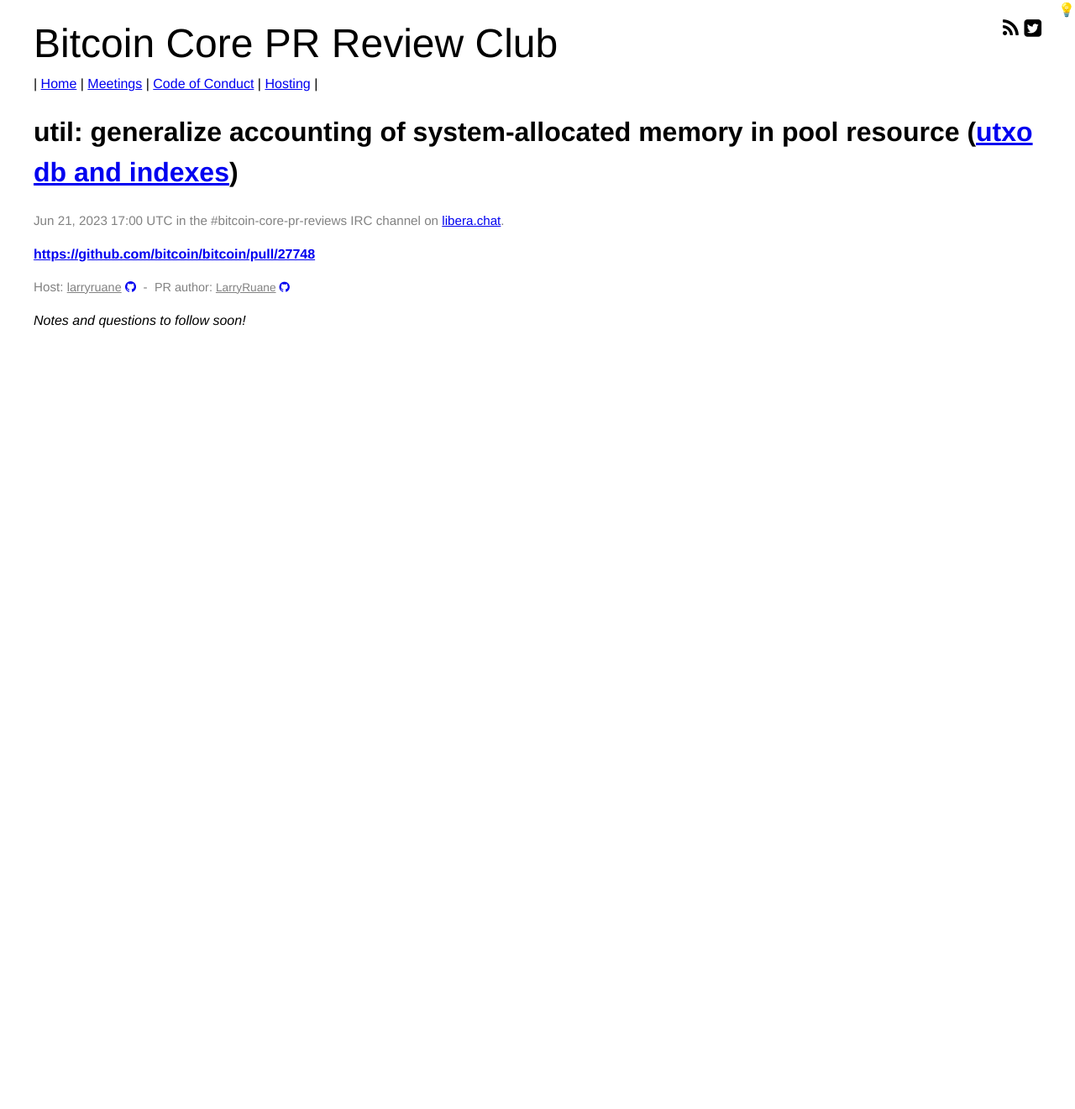
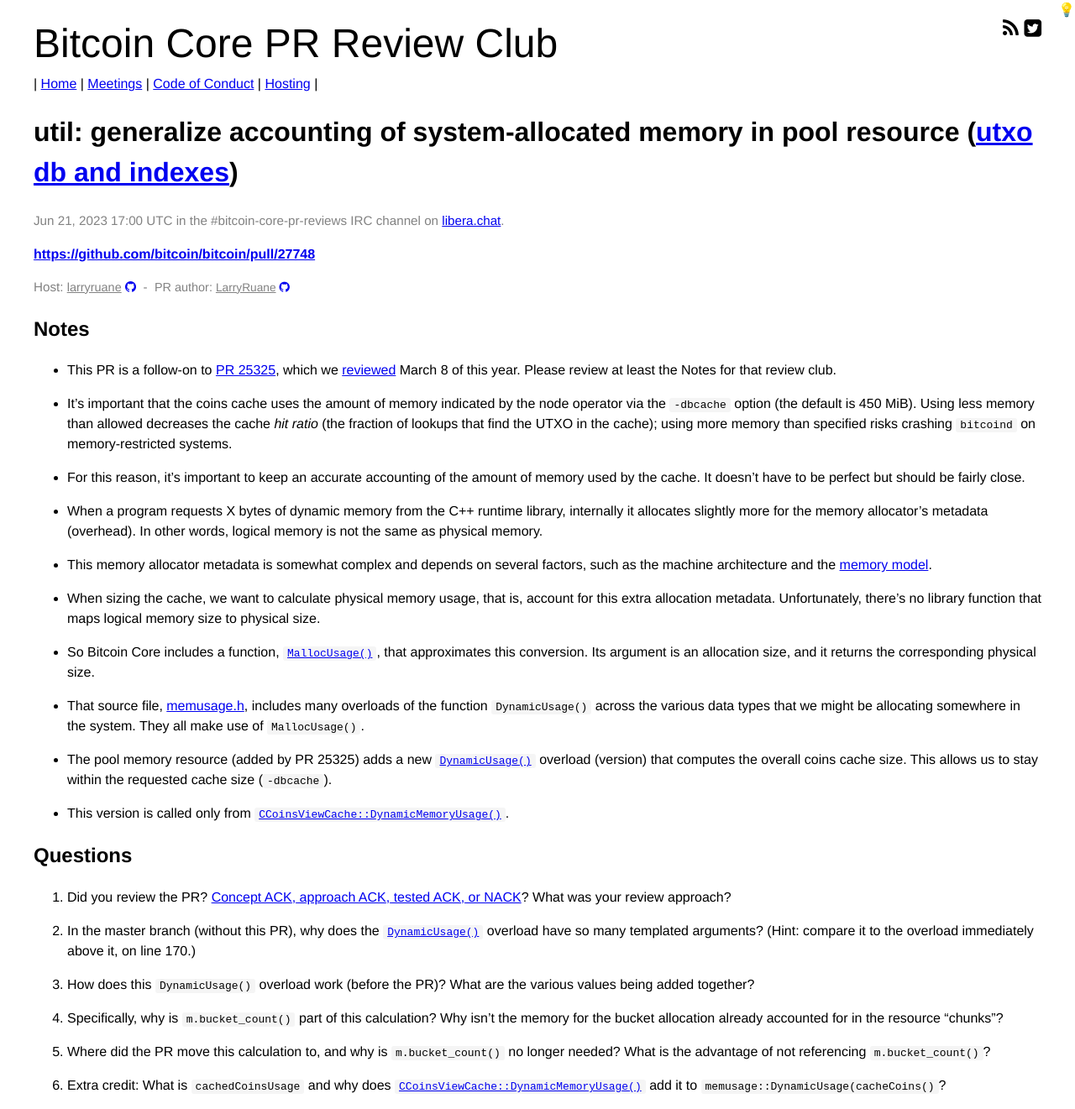
Before and after one commit to bitcoin-core-review-club/website, a Jekyll site: the page built from _posts/2023-06-21-#27748.md, in a window 1280 px wide. Shown: the whole page at 84% size. Built offline with Jekyll 4.4.1, drawn with Linux system fonts in a browser that asks for light colours; before the commit the page ends 916 px from its top, so only the background shows below that.

Commit message:
n27748 questions and notes

```diff
--- a/_posts/2023-06-21-#27748.md
+++ b/_posts/2023-06-21-#27748.md
@@ -10,16 +10,75 @@
 commit:
 ---
 
-_Notes and questions to follow soon!_
+## Notes
 
-<!-- TODO: Before meeting, add notes and questions
-## Notes
+- This PR is a follow-on to [PR 25325](https://github.com/bitcoin/bitcoin/pull/25325),
+  which we [reviewed](https://bitcoincore.reviews/25325) March 8 of this year.
+  Please review at least the Notes for that review club.
+
+- It's important that the coins cache uses the amount of memory indicated by
+  the node operator via the `-dbcache` option (the default is 450 MiB).
+  Using less memory than allowed decreases the cache _hit ratio_ (the
+  fraction of lookups that find the UTXO in the cache); using more memory
+  than specified risks crashing `bitcoind` on memory-restricted systems.
+
+- For this reason, it's important to keep an accurate accounting of the amount
+  of memory used by the cache. It doesn't have to be perfect but should be
+  fairly close.
+
+- When a program requests X bytes of dynamic memory from the C++ runtime
+  library, internally it allocates slightly more for the memory allocator's
+  metadata (overhead). In other words, logical memory is not the same
+  as physical memory.
+
+- This memory allocator metadata is somewhat complex and depends on several
+  factors, such as the machine architecture and the
+  [memory model](https://en.wikipedia.org/wiki/Memory_address#Memory_models).
+
+- When sizing the cache, we want to calculate physical memory usage, that is,
+  account for this extra allocation metadata. Unfortunately, there's no
+  library function that maps logical memory size to physical size.
+
+- So Bitcoin Core includes a function,
+  [`MallocUsage()`](https://github.com/bitcoin/bitcoin/blob/681ecac5c2d462920cd32636eec15599a9bcf424/src/memusage.h#L50),
+  that approximates this conversion. Its argument is an allocation size,
+  and it returns the corresponding physical size.
+
+- That source file, [memusage.h](https://github.com/bitcoin/bitcoin/blob/master/src/memusage.h),
+  includes many overloads of the function `DynamicUsage()` across
+  the various data types that we might be allocating somewhere
+  in the system. They all make use of `MallocUsage()`.
+
+- The pool memory resource (added by PR 25325) adds a new
+  [`DynamicUsage()`](https://github.com/bitcoin/bitcoin/blob/681ecac5c2d462920cd32636eec15599a9bcf424/src/memusage.h#L170)
+  overload (version) that computes the overall coins cache size. This allows us to stay
+  within the requested cache size (`-dbcache`).
+
+- This version is called only from
+  [`CCoinsViewCache::DynamicMemoryUsage()`](https://github.com/bitcoin/bitcoin/blob/b3db18a0126bc4181d2a0880c27f45d203d06179/src/coins.cpp#L40).
 
 ## Questions
 
 1. Did you review the PR? [Concept ACK, approach ACK, tested ACK, or NACK](https://github.com/bitcoin/bitcoin/blob/master/CONTRIBUTING.md#peer-review)? What was your review approach?
--->
 
+1. In the master branch (without this  PR), why does the
+   [`DynamicUsage()`](https://github.com/bitcoin/bitcoin/blob/681ecac5c2d462920cd32636eec15599a9bcf424/src/memusage.h#L170)
+   overload have so many templated arguments?
+   (Hint: compare it to the overload immediately above it, on line 170.)
+
+1. How does this `DynamicUsage()` overload work (before the PR)? What are the various
+   values being added together?
+
+1. Specifically, why is `m.bucket_count()` part of this calculation?
+   Why isn't the memory for the bucket allocation already accounted
+   for in the resource "chunks"?
+
+1. Where did the PR move this calculation to, and why is `m.bucket_count()` no longer needed?
+   What is the advantage of not referencing `m.bucket_count()`?
+
+1. Extra credit: What is `cachedCoinsUsage` and why does
+  [`CCoinsViewCache::DynamicMemoryUsage()`](https://github.com/bitcoin/bitcoin/blob/b3db18a0126bc4181d2a0880c27f45d203d06179/src/coins.cpp#L40)
+  add it to `memusage::DynamicUsage(cacheCoins()`?
 
 <!-- TODO: After meeting, uncomment and add meeting log between the irc tags
 ## Meeting Log
```
